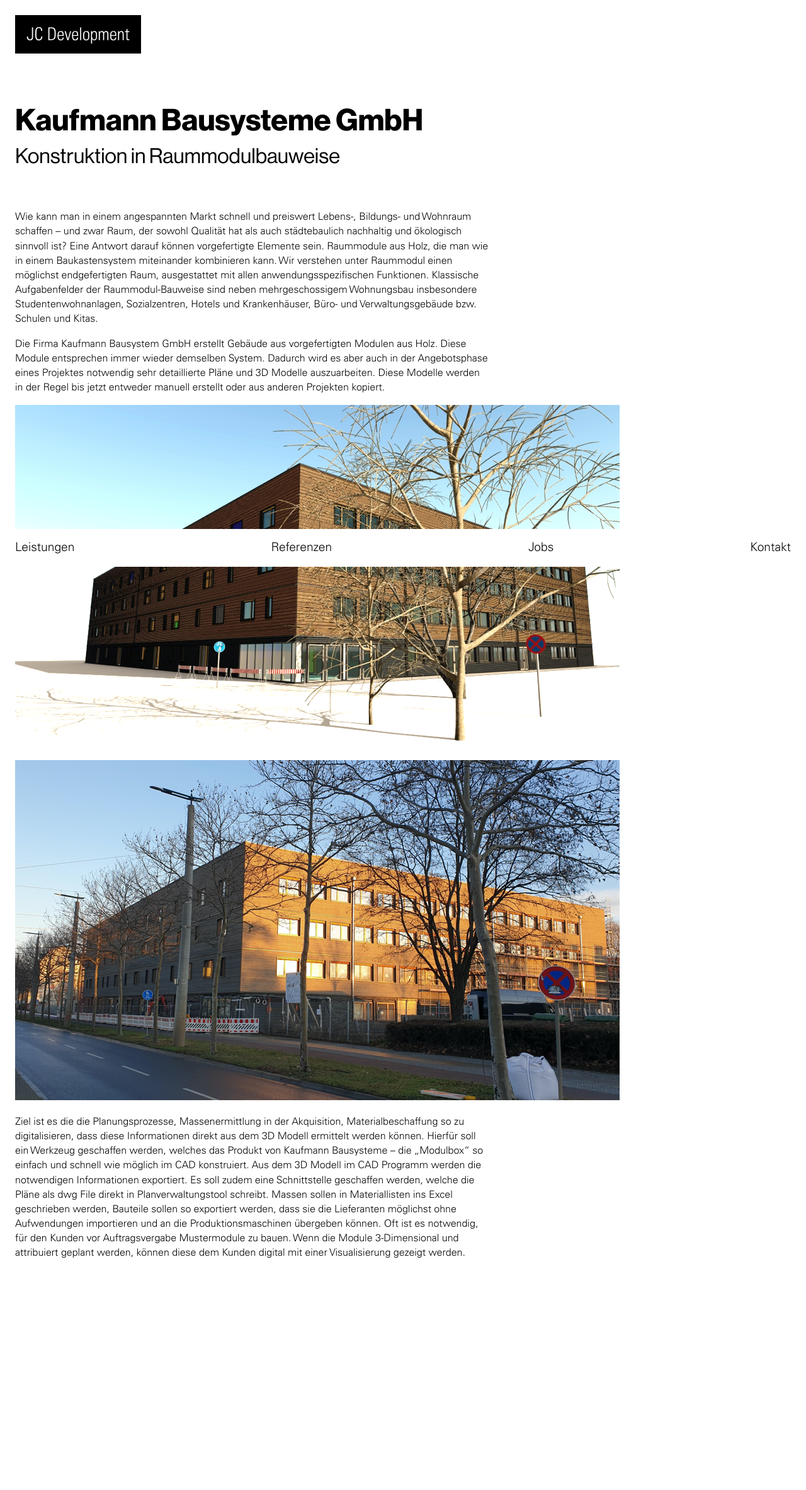
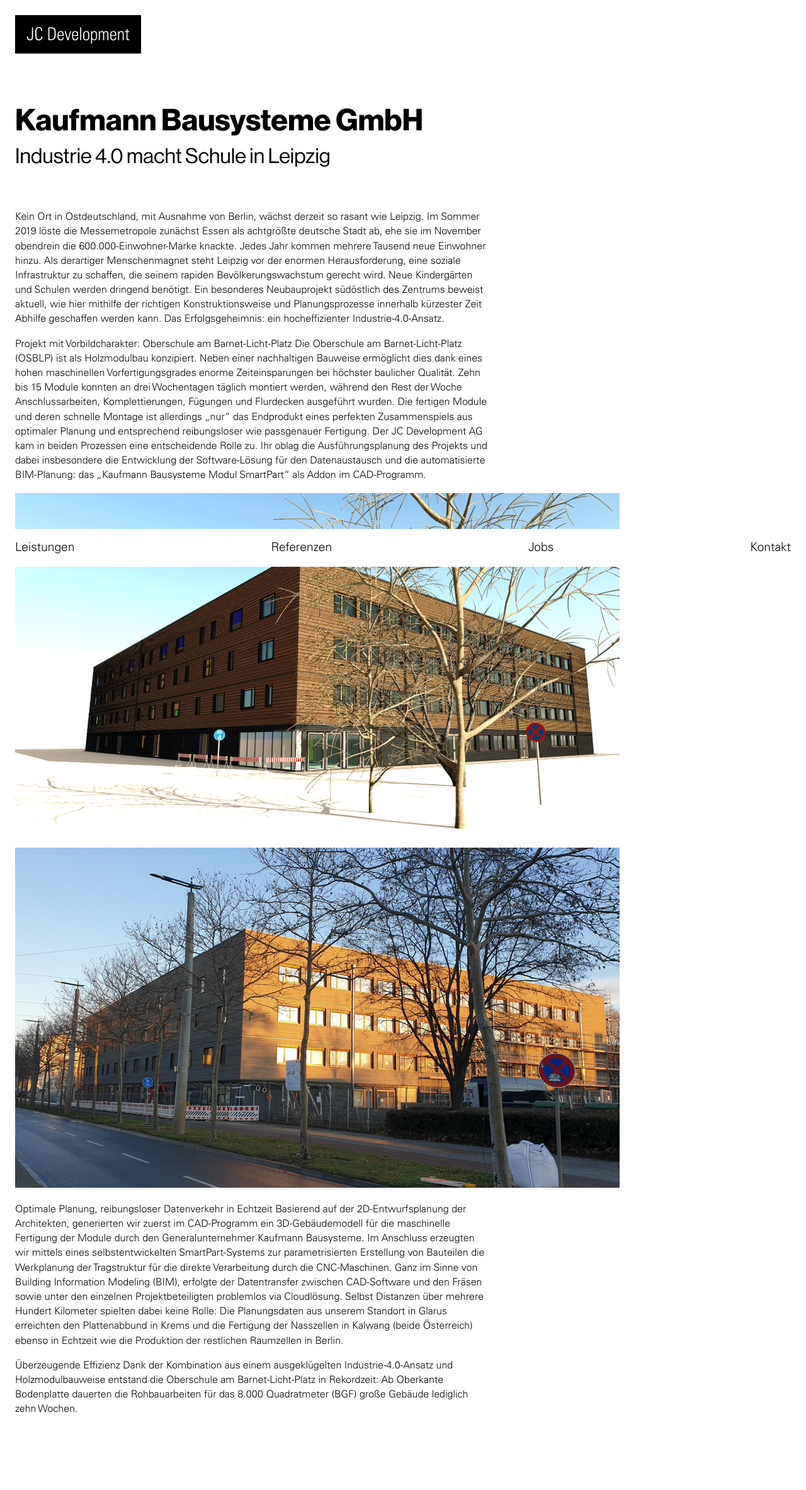
Before and after one commit to JC-Development-AG/jcd.swiss, a Jekyll site: the page built from _posts/2020-02-24-kaufmann.md, in a window 1280 px wide. Shown: the whole page at 63% size. Built offline with Jekyll 4.4.1, drawn with Linux system fonts in a browser that asks for light colours; some web fonts are replaced; before the commit the page ends 2118 px from its top, so only the background shows below that.

Commit message:
Update references

```diff
--- a/_posts/2020-02-24-kaufmann.md
+++ b/_posts/2020-02-24-kaufmann.md
@@ -1,23 +1,24 @@
 ---
 layout: post
 title:  "Kaufmann Bausysteme GmbH"
-subtitle: "Konstruktion in Raummodulbauweise"
+subtitle: "Industrie 4.0 macht Schule in Leipzig"
 date:   2020-02-24 12:33:55 +0100
 categories: customer
 poster: /assets/img/kaufmann1.png
 ---
 
-Wie kann man in einem angespannten Markt schnell und preiswert Lebens-, Bildungs- und Wohnraum schaffen – und zwar Raum, der sowohl Qualität hat als auch städtebaulich nachhaltig und ökologisch sinnvoll ist?
-Eine Antwort darauf können vorgefertigte Elemente sein. Raummodule aus Holz, die man wie in einem Baukastensystem miteinander kombinieren kann. Wir verstehen unter Raummodul einen möglichst endgefertigten Raum, ausgestattet mit allen anwendungsspezifischen Funktionen. Klassische Aufgabenfelder der Raummodul-Bauweise sind neben mehrgeschossigem Wohnungsbau insbesondere Studentenwohnanlagen, Sozialzentren, Hotels und Krankenhäuser, Büro- und Verwaltungsgebäude bzw. Schulen und Kitas.
+Kein Ort in Ostdeutschland, mit Ausnahme von Berlin, wächst derzeit so rasant wie Leipzig. Im Sommer 2019 löste die Messemetropole zunächst Essen als achtgrößte deutsche Stadt ab, ehe sie im November obendrein die 600.000-Einwohner-Marke knackte. Jedes Jahr kommen mehrere Tausend neue Einwohner hinzu. Als derartiger Menschenmagnet steht Leipzig vor der enormen Herausforderung, eine soziale Infrastruktur zu schaffen, die seinem rapiden Bevölkerungswachstum gerecht wird. Neue Kindergärten und Schulen werden dringend benötigt. Ein besonderes Neubauprojekt südöstlich des Zentrums beweist aktuell, wie hier mithilfe der richtigen Konstruktionsweise und Planungsprozesse innerhalb kürzester Zeit Abhilfe geschaffen werden kann. Das Erfolgsgeheimnis: ein hocheffizienter Industrie-4.0-Ansatz.
 
-Die Firma Kaufmann Bausystem GmbH erstellt Gebäude aus vorgefertigten Modulen aus Holz. Diese Module entsprechen immer wieder demselben System. Dadurch wird es aber auch in der Angebotsphase eines Projektes notwendig sehr detaillierte Pläne und 3D Modelle auszuarbeiten.
-Diese Modelle werden in der Regel bis jetzt entweder manuell erstellt oder aus anderen Projekten kopiert.
+Projekt mit Vorbildcharakter: Oberschule am Barnet-Licht-Platz
+Die Oberschule am Barnet-Licht-Platz (OSBLP) ist als Holzmodulbau konzipiert. Neben einer nachhaltigen Bauweise ermöglicht dies dank eines hohen maschinellen Vorfertigungsgrades enorme Zeiteinsparungen bei höchster baulicher Qualität. Zehn bis 15 Module konnten an drei Wochentagen täglich montiert werden, während den Rest der Woche Anschlussarbeiten, Komplettierungen, Fügungen und Flurdecken ausgeführt wurden. Die fertigen Module und deren schnelle Montage ist allerdings „nur“ das Endprodukt eines perfekten Zusammenspiels aus optimaler Planung und entsprechend reibungsloser wie passgenauer Fertigung. Der JC Development AG kam in beiden Prozessen eine entscheidende Rolle zu. Ihr oblag die Ausführungsplanung des Projekts und dabei insbesondere die Entwicklung der Software-Lösung für den Datenaustausch und die automatisierte BIM-Planung: das „Kaufmann Bausysteme Modul SmartPart“ als Addon im CAD-Programm.
 
 ![Rendering eines Gebäudes erbaut von Kaufmann Bausysteme](/assets/img/kaufmann1.png)
 
+
 ![Foto eines Gebäudes erbaut von Kaufmann Bausysteme](/assets/img/kaufmann2.png)
 
-Ziel ist es die die Planungsprozesse, Massenermittlung in der Akquisition, Materialbeschaffung so zu digitalisieren, dass diese Informationen direkt aus dem 3D Modell ermittelt werden können.
-Hierfür soll ein Werkzeug geschaffen werden, welches das Produkt von Kaufmann Bausysteme – die „Modulbox“ so einfach und schnell wie möglich im CAD konstruiert.
-Aus dem 3D Modell im CAD Programm werden die notwendigen Informationen exportiert. Es soll zudem eine Schnittstelle geschaffen werden, welche die Pläne als dwg File direkt in Planverwaltungstool schreibt. Massen sollen in Materiallisten ins Excel geschrieben werden, Bauteile sollen so exportiert werden, dass sie die Lieferanten möglichst ohne Aufwendungen importieren und an die Produktionsmaschinen übergeben können.
-Oft ist es notwendig, für den Kunden vor Auftragsvergabe Mustermodule zu bauen. Wenn die Module 3-Dimensional und attribuiert geplant werden, können diese dem Kunden digital mit einer Visualisierung gezeigt werden.
+Optimale Planung, reibungsloser Datenverkehr in Echtzeit
+Basierend auf der 2D-Entwurfsplanung der Architekten, generierten wir zuerst im CAD-Programm ein 3D-Gebäudemodell für die maschinelle Fertigung der Module durch den Generalunternehmer Kaufmann Bausysteme. Im Anschluss erzeugten wir mittels eines selbstentwickelten SmartPart-Systems zur parametrisierten Erstellung von Bauteilen die Werkplanung der Tragstruktur für die direkte Verarbeitung durch die CNC-Maschinen. Ganz im Sinne von Building Information Modeling (BIM), erfolgte der Datentransfer zwischen CAD-Software und den Fräsen sowie unter den einzelnen Projektbeteiligten problemlos via Cloudlösung. Selbst Distanzen über mehrere Hundert Kilometer spielten dabei keine Rolle: Die Planungsdaten aus unserem Standort in Glarus erreichten den Plattenabbund in Krems und die Fertigung der Nasszellen in Kalwang (beide Österreich) ebenso in Echtzeit wie die Produktion der restlichen Raumzellen in Berlin.
+
+Überzeugende Effizienz
+Dank der Kombination aus einem ausgeklügelten Industrie-4.0-Ansatz und Holzmodulbauweise entstand die Oberschule am Barnet-Licht-Platz in Rekordzeit: Ab Oberkante Bodenplatte dauerten die Rohbauarbeiten für das 8.000 Quadratmeter (BGF) große Gebäude lediglich zehn Wochen.
--- a/assets/css/styles.sass
+++ b/assets/css/styles.sass
@@ -191,6 +191,9 @@
   display: block
   margin-bottom: $space-lg
 
+.customer__poster
+  width: 600px
+
 .mt
   margin-top: $space-lg
 
--- a/customers.html
+++ b/customers.html
@@ -7,7 +7,7 @@
 
 {% for post in site.categories.customer %}
   <a href="{{ post.url }}" class="customer">
-    <img src="{{ site.url }}{{ post.poster }}">
+    <img src="{{ site.url }}{{ post.poster }}" class="customer__poster">
     <div>{{post.title}}</div>
   </a>
 {% endfor %}
```
